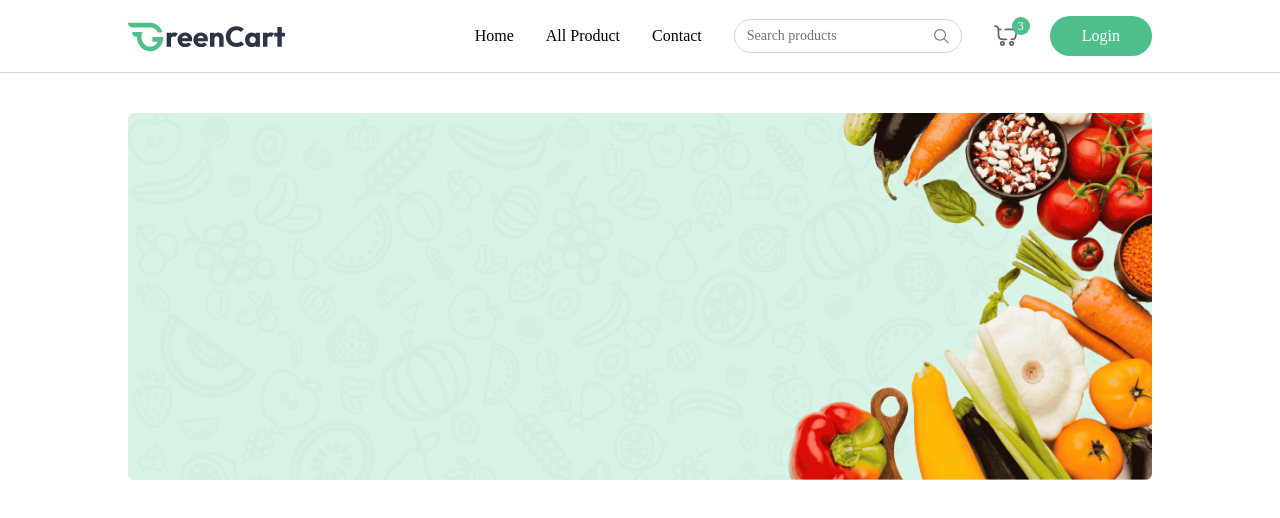
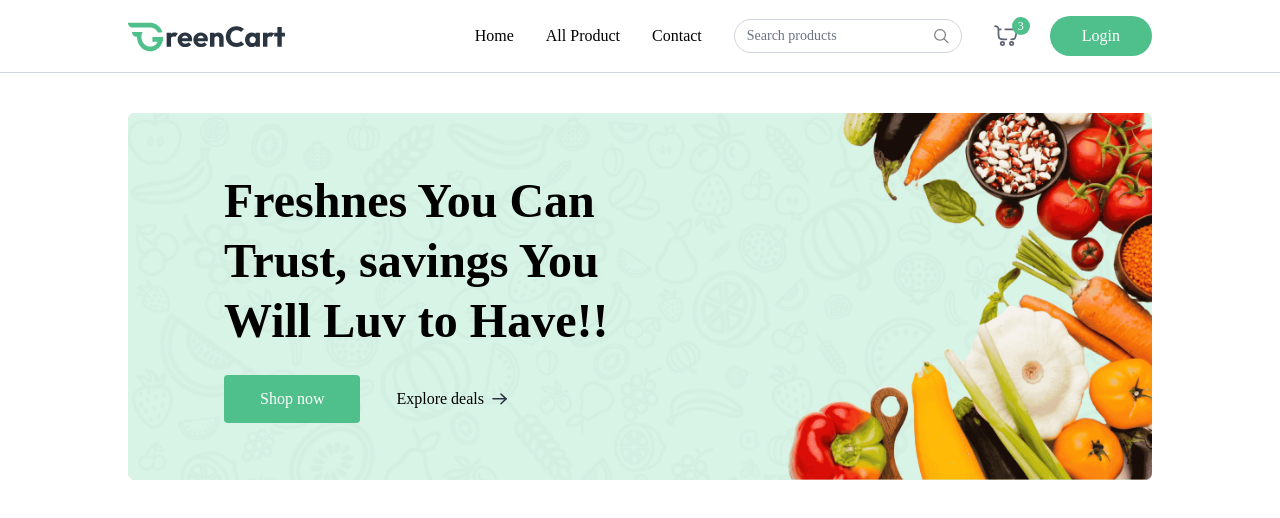
Before and after one commit to fatima-n09/GreenCart, a React (Vite) app: page / in a window 1280 px wide. Shown: the top 518 px of the page. Built offline with nearby package versions, Linux system fonts and the light colour scheme.

Commit message:
mainbanner complete functionality

```diff
--- a/src/components/MainBanner.jsx
+++ b/src/components/MainBanner.jsx
@@ -1,13 +1,55 @@
-import React from 'react'
-import { assets } from '../assets/assets'
+import React from "react";
+import { assets } from "../assets/assets";
+import { Link } from "react-router-dom";
 
 const MainBanner = () => {
   return (
-    <div className='relative'>
-        <img src={assets.main_banner_bg} alt="banner" className='w-full hidden md:block' />
-                <img src={assets.main_banner_bg_sm} alt="banner" className='w-full  md:hidden' />
+    <div className="relative">
+      <img
+        src={assets.main_banner_bg}
+        alt="banner"
+        className="w-full hidden md:block"
+      />
+      <img
+        src={assets.main_banner_bg_sm}
+        alt="banner"
+        className="w-full  md:hidden"
+      />
+      <div
+        className="absolute inset-0 flex flex-col items-center md:items-start justify-end
+       md:justify-center pb-24 md:pb-0 px-4 md:pl-18 lg:pl-24"
+      >
+        <h1 className="text-3xl md:text-4xl lg:text-5xl font-bold text-center md:text-left max-w-72 md:max-w-80 lg:max-w-105 leading-tight lg:leading-15">
+          Freshnes You Can Trust, savings You Will Luv to Have!!{" "}
+        </h1>
+
+        <div className="flex items-center mt-6 font-medium">
+          <Link
+            to={"/products"}
+            className="group flex items-center gap-2 px-7 md:px-9 py-3 bg-primary hover:bg-primary-dull transition rounded text-white cursor-pointer"
+          >
+            Shop now
+            <img
+              className="md:hidden transition group-focus:translate-x-1"
+              src={assets.white_arrow_icon}
+              alt="arrow"
+            />
+          </Link>
+          <Link
+            to={"/products"}
+            className="group hidden md:flex items-center gap-2 px-9 py-3 cursor-pointer"
+          >
+            Explore deals
+            <img
+              className="transition group-hover:translate-x-1 "
+              src={assets.black_arrow_icon}
+              alt="arrow"
+            />
+          </Link>
+        </div>
+      </div>
     </div>
-  )
-}
+  );
+};
 
-export default MainBanner
+export default MainBanner;
```
